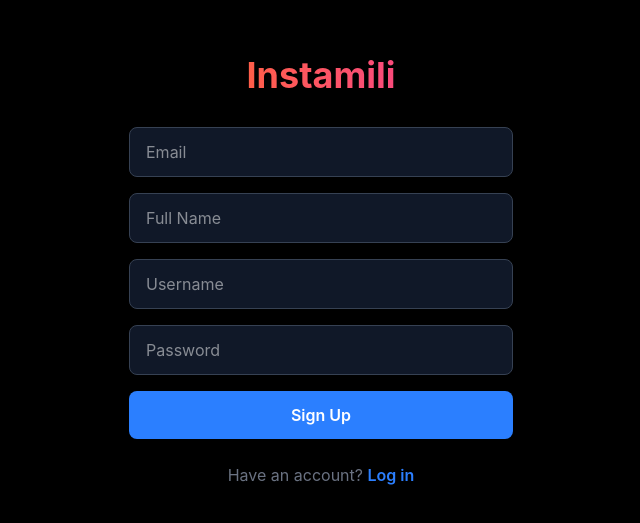
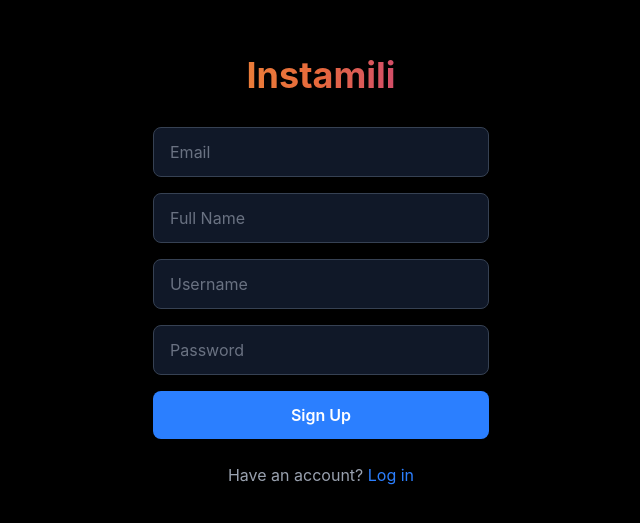
Before and after one commit to miscatson-byte/instamili, a React (Vite) app: page /signup in a window 1280 px wide. Shown: the part 129-652 px from the top of the page, without its empty margins (319-959 px from the left). Built offline with nearby package versions, Linux system fonts and the light colour scheme; no server answers.

Commit message:
fix: signup - remove direct users table insert, use trigger only

```diff
--- a/src/pages/Signup.tsx
+++ b/src/pages/Signup.tsx
@@ -1,98 +1,109 @@
-import { useState } from 'react'
-import { Link, useNavigate } from 'react-router-dom'
-import { useAuthStore } from '../store/authStore'
+import { useState } from 'react';
+import { Link, useNavigate } from 'react-router-dom';
+import { supabase } from '../lib/supabase';
 
 export default function Signup() {
-  const [email, setEmail] = useState('')
-  const [password, setPassword] = useState('')
-  const [username, setUsername] = useState('')
-  const [fullName, setFullName] = useState('')
-  const [error, setError] = useState('')
-  const [loading, setLoading] = useState(false)
+  const [email, setEmail] = useState('');
+  const [password, setPassword] = useState('');
+  const [username, setUsername] = useState('');
+  const [fullName, setFullName] = useState('');
+  const [error, setError] = useState('');
+  const [loading, setLoading] = useState(false);
+  const navigate = useNavigate();
 
-  const { signUp } = useAuthStore()
-  const navigate = useNavigate()
-
-  const handleSubmit = async (e: React.FormEvent) => {
-    e.preventDefault()
-    setError('')
-    setLoading(true)
+  const handleSignup = async (e: React.FormEvent) => {
+    e.preventDefault();
+    setError('');
+    setLoading(true);
 
     try {
-      await signUp(email, password, username, fullName)
-      navigate('/login')
-      alert('Account created! Please log in.')
+      // Sirf auth signup karein - trigger users table mein auto insert kar dega
+      const { data, error: signUpError } = await supabase.auth.signUp({
+        email,
+        password,
+        options: {
+          data: {
+            username: username,
+            full_name: fullName,
+          },
+        },
+      });
+
+      if (signUpError) throw signUpError;
+
+      // Agar user ban gaya, login page pe bhejein
+      if (data.user) {
+        navigate('/login');
+      }
     } catch (err: any) {
-      setError(err.message || 'Signup failed')
+      setError(err.message || 'Signup failed. Please try again.');
     } finally {
-      setLoading(false)
+      setLoading(false);
     }
-  }
+  };
 
   return (
-    <div className="min-h-screen flex items-center justify-center bg-gray-50 dark:bg-black">
-      <div className="w-full max-w-md p-8">
-        <h1 className="text-4xl font-bold text-center mb-8 bg-gradient-to-r from-orange-500 to-pink-500 bg-clip-text text-transparent">
+    <div className="min-h-screen flex items-center justify-center bg-black">
+      <div className="w-full max-w-sm px-6">
+        <h1 className="text-4xl font-bold text-center mb-8 bg-gradient-to-r from-[#f09433] via-[#e6683c] via-[#dc2743] via-[#cc2366] to-[#bc1888] bg-clip-text text-transparent">
           Instamili
         </h1>
 
-        <form onSubmit={handleSubmit} className="space-y-4">
+        <form onSubmit={handleSignup} className="space-y-4">
           <input
             type="email"
             placeholder="Email"
             value={email}
             onChange={(e) => setEmail(e.target.value)}
-            className="w-full px-4 py-3 border rounded-lg dark:bg-gray-900 dark:border-gray-700"
+            className="w-full px-4 py-3 rounded-lg bg-gray-900 border border-gray-700 text-white placeholder-gray-500 focus:outline-none focus:border-blue-500"
             required
           />
-
           <input
             type="text"
             placeholder="Full Name"
             value={fullName}
             onChange={(e) => setFullName(e.target.value)}
-            className="w-full px-4 py-3 border rounded-lg dark:bg-gray-900 dark:border-gray-700"
+            className="w-full px-4 py-3 rounded-lg bg-gray-900 border border-gray-700 text-white placeholder-gray-500 focus:outline-none focus:border-blue-500"
             required
           />
-
           <input
             type="text"
             placeholder="Username"
             value={username}
             onChange={(e) => setUsername(e.target.value)}
-            className="w-full px-4 py-3 border rounded-lg dark:bg-gray-900 dark:border-gray-700"
+            className="w-full px-4 py-3 rounded-lg bg-gray-900 border border-gray-700 text-white placeholder-gray-500 focus:outline-none focus:border-blue-500"
             required
           />
-
           <input
             type="password"
             placeholder="Password"
             value={password}
             onChange={(e) => setPassword(e.target.value)}
-            className="w-full px-4 py-3 border rounded-lg dark:bg-gray-900 dark:border-gray-700"
+            className="w-full px-4 py-3 rounded-lg bg-gray-900 border border-gray-700 text-white placeholder-gray-500 focus:outline-none focus:border-blue-500"
             required
+            minLength={6}
           />
 
           {error && (
-            <p className="text-red-500 text-sm">{error}</p>
+            <p className="text-red-500 text-sm text-center">{error}</p>
           )}
 
           <button
             type="submit"
             disabled={loading}
-            className="w-full bg-blue-500 text-white py-3 rounded-lg font-semibold hover:bg-blue-600 disabled:opacity-50"
+            className="w-full py-3 bg-blue-500 hover:bg-blue-600 disabled:opacity-50 text-white font-semibold rounded-lg transition-colors"
           >
-            {loading ? 'Creating account...' : 'Sign Up'}
+            {loading ? 'Signing up...' : 'Sign Up'}
           </button>
         </form>
 
-        <p className="text-center mt-6 text-gray-500">
+        <p className="text-center mt-6 text-gray-400">
           Have an account?{' '}
-          <Link to="/login" className="text-blue-500 font-semibold">
+          <Link to="/login" className="text-blue-500 hover:underline">
             Log in
           </Link>
         </p>
       </div>
     </div>
-  )
+  );
 }
```
